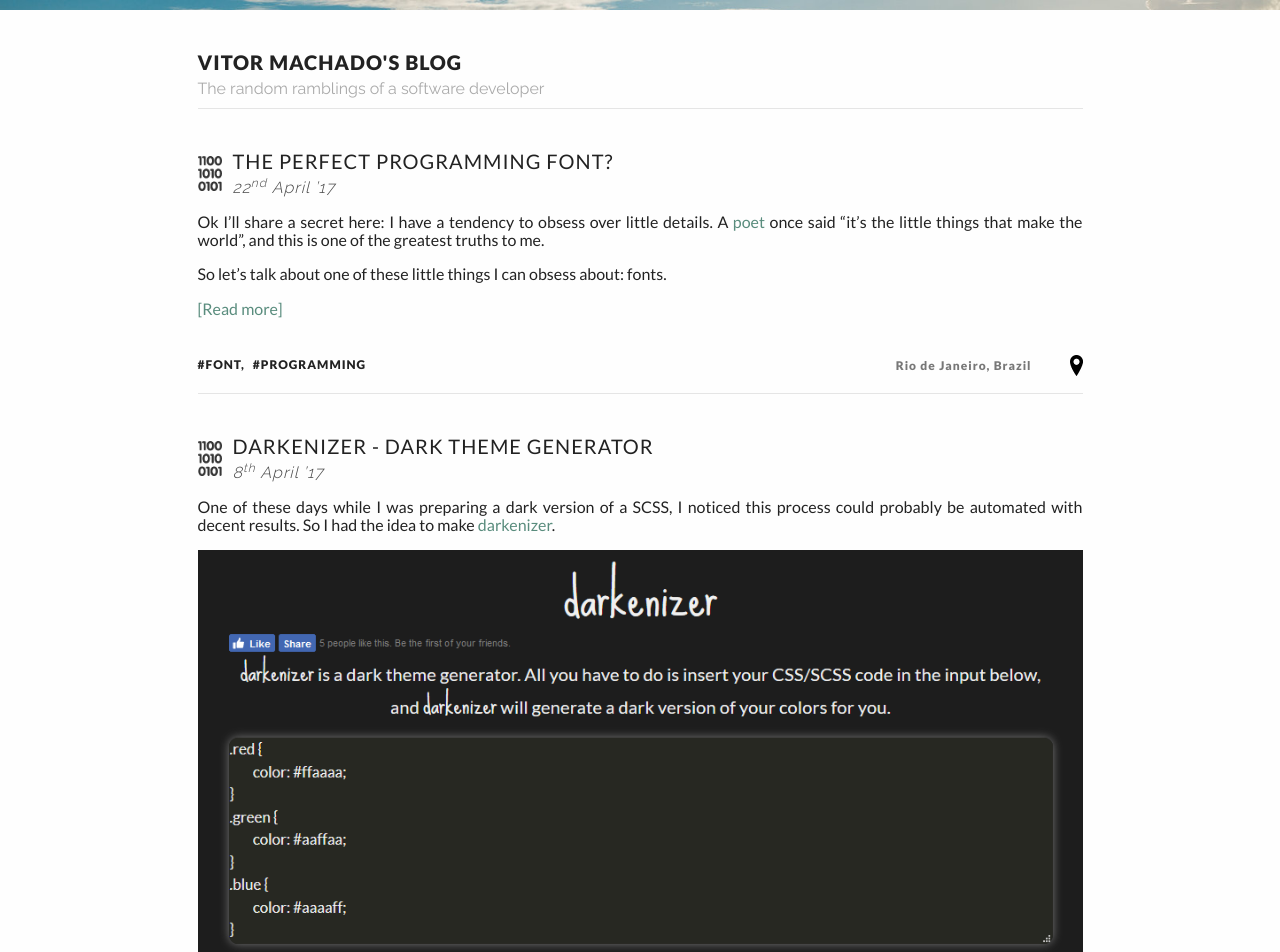
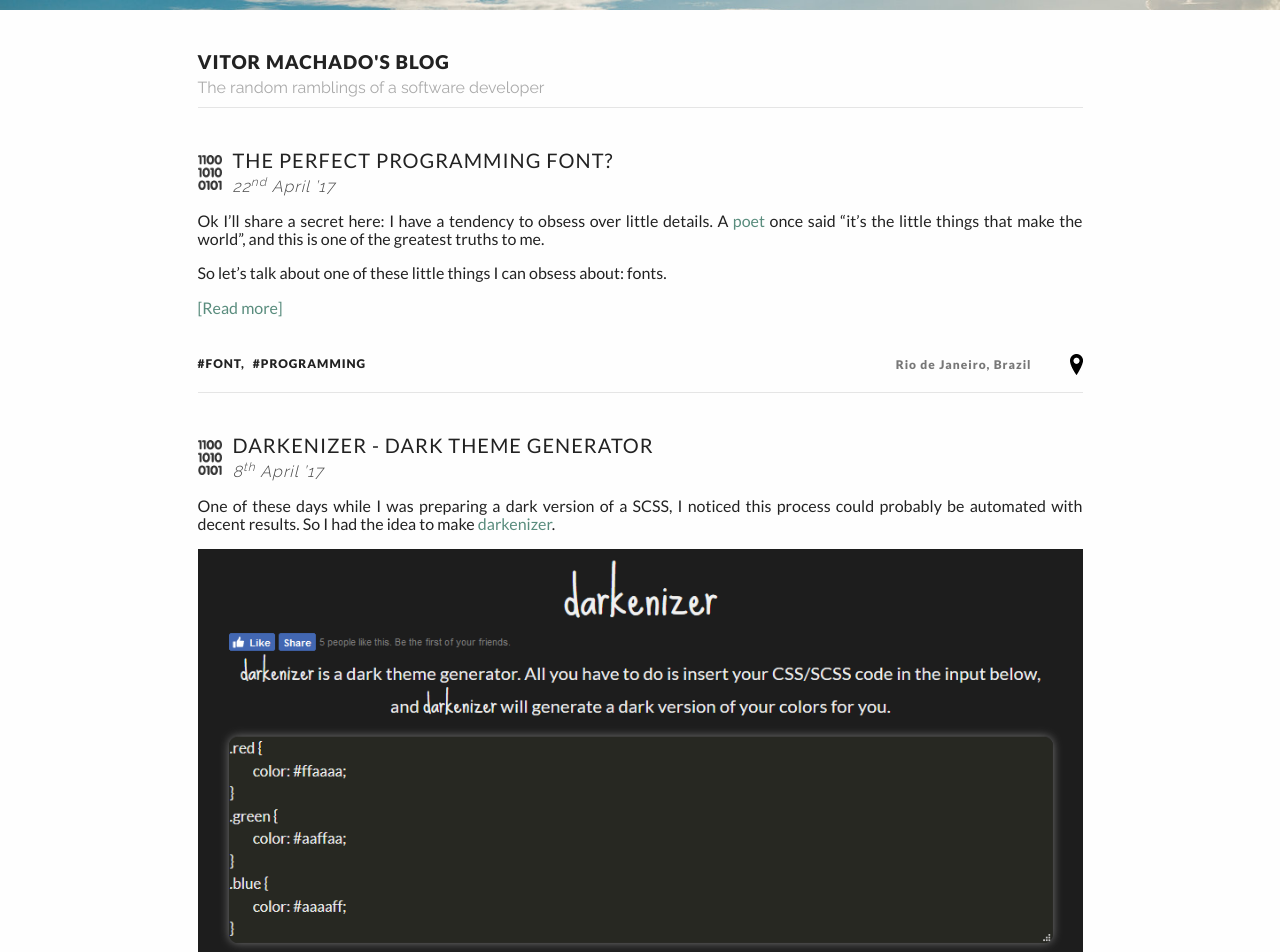
Before and after one commit to vittau/blog, a Jekyll site: the page built from index.html, in a window 1280 px wide. Shown: the top 952 px of the page. Built offline with Jekyll 4.4.1, drawn with Linux system fonts in a browser that asks for light colours; the list of posts is cut into pages by our own code.

Commit message:
Text justify and font size slightly changed

```diff
--- a/_sass/_variables.scss
+++ b/_sass/_variables.scss
@@ -20,7 +20,7 @@
 
     // Sizes
     $regular-text-size: 16px !default;
-    $title-text-size: 20px !default;
+    $title-text-size: 19px !default;
     $caption-text-size: 12px !default;
 
 // Layout
--- a/_sass/modules/post/_rules.scss
+++ b/_sass/modules/post/_rules.scss
@@ -61,6 +61,7 @@
         font-weight: 300;
         color: #444;
         letter-spacing: 1px;
+        text-align: left;
     }
 
     .post-image {
```
